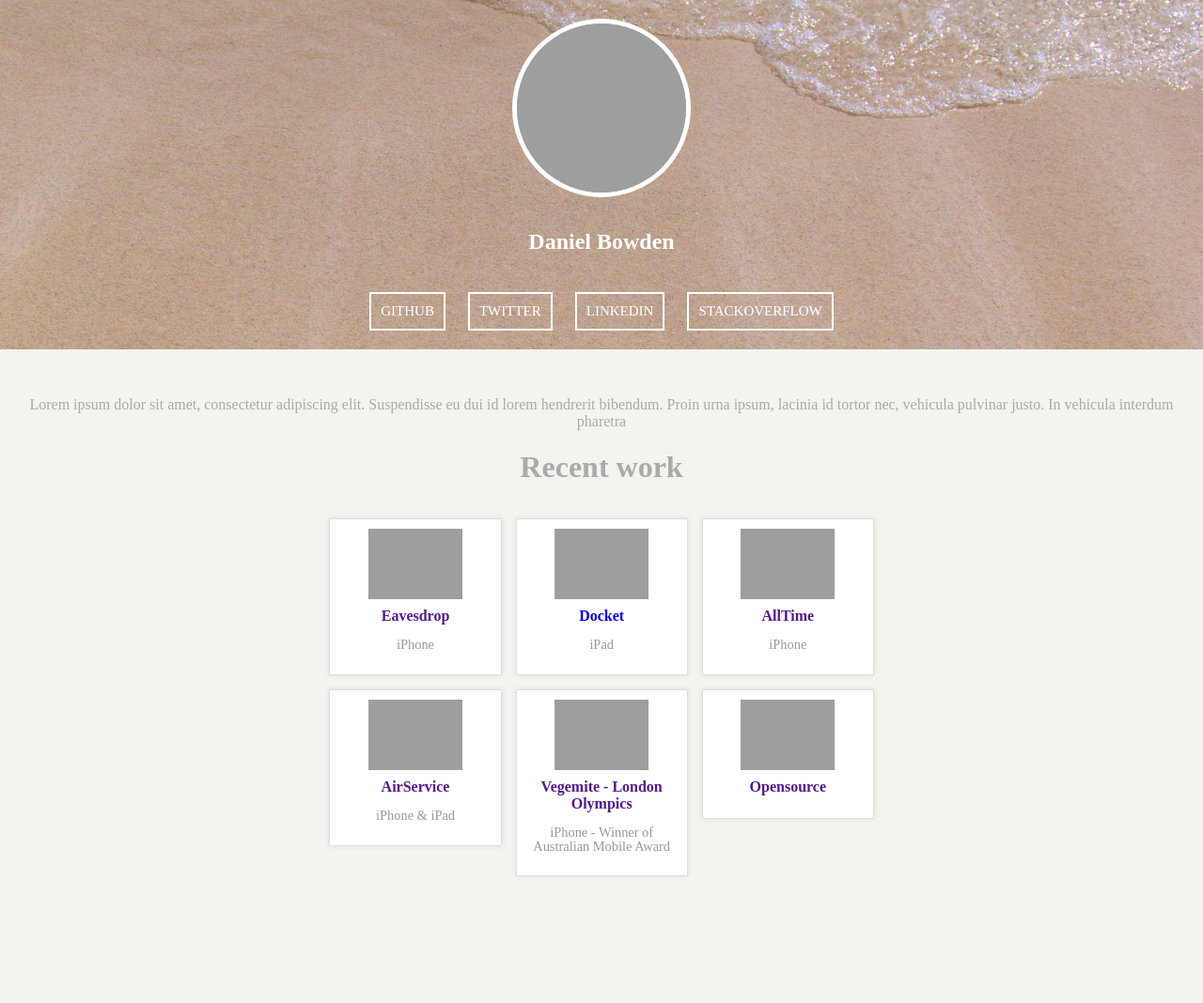
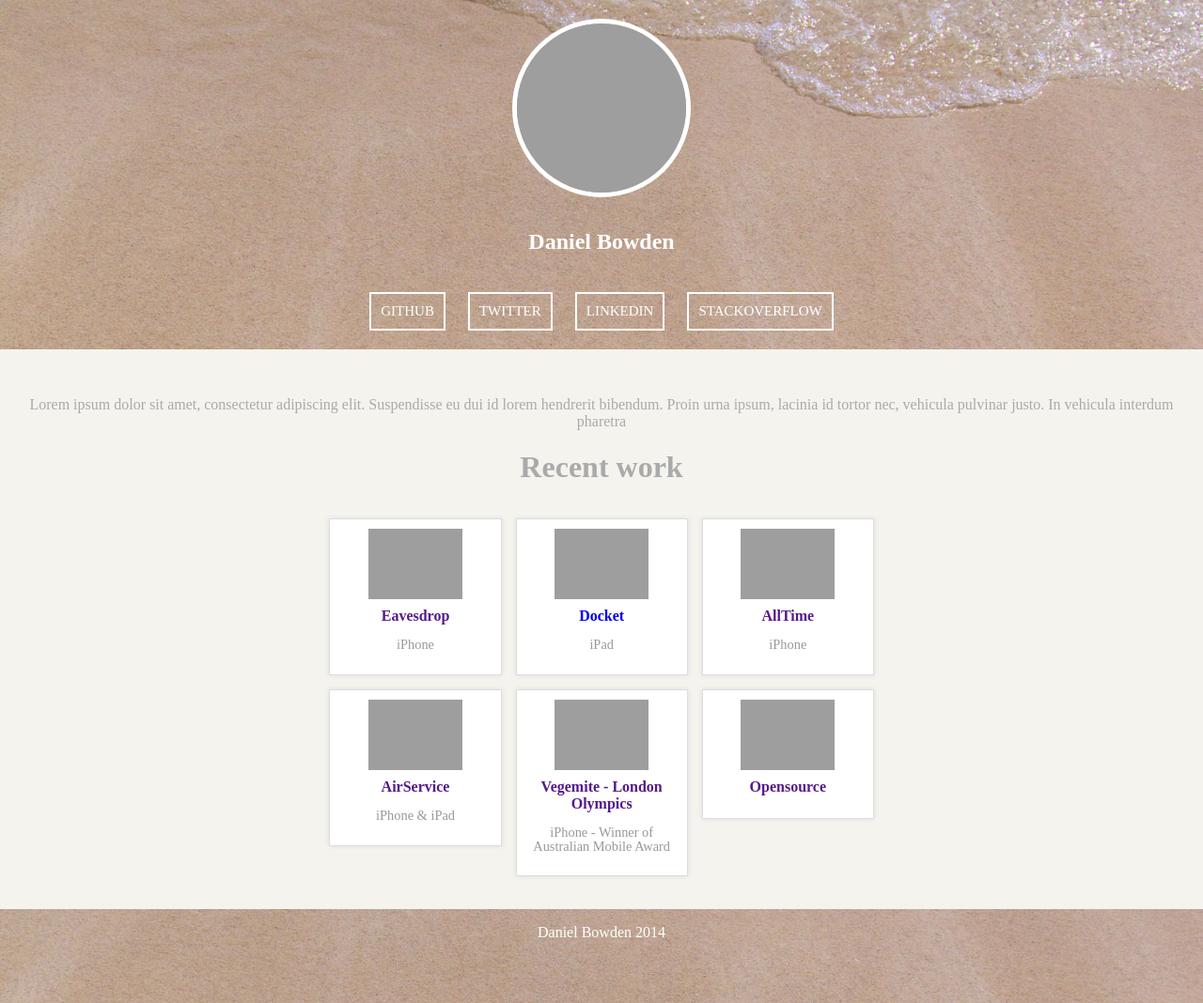
Before and after one commit to danielbowden/danielbowden.github.io, a Jekyll site: the page built from index.html, in a window 1280 px wide. Shown: the whole page at 94% size. Built offline with Jekyll 4.4.1, drawn with Linux system fonts in a browser that asks for light colours.

Commit message:
Adding a footer

```diff
--- /dev/null
+++ b/_includes/footer.html
@@ -0,0 +1,5 @@
+<section class="page-footer">
+	<div class="footer-content">
+		<p>{{ site.owner.name }} 2014</p>
+	</div>
+</section>
--- a/_layouts/main.html
+++ b/_layouts/main.html
@@ -8,5 +8,7 @@
 	<div class="main-content">
   	{{ content }}
 	</div>
+
+	{% include footer.html %}
 </body>
 </html>
```
